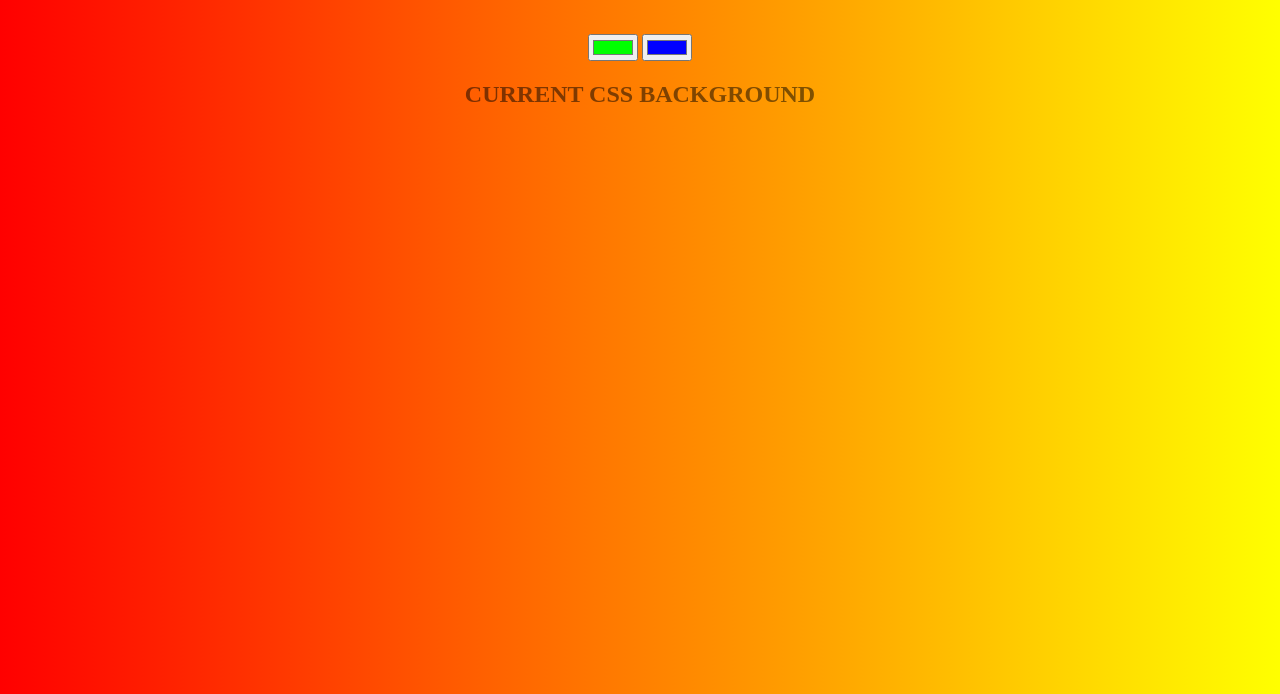
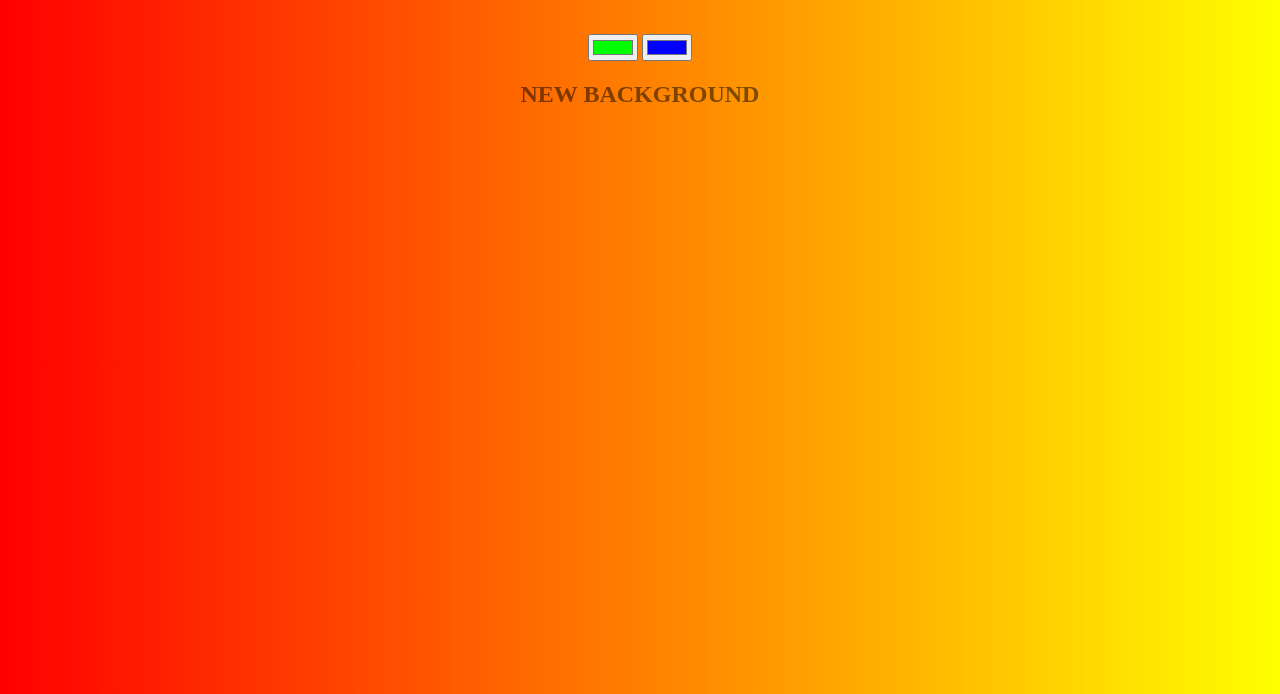
Before and after one commit to noy2frontdev/background-generator, a plain HTML site: page index.html in a window 1280 px wide. Shown: the part 106-800 px from the top of the page. Drawn offline with Linux system fonts and the light colour scheme.

Commit message:
Change text

```diff
--- a/index.html
+++ b/index.html
@@ -9,7 +9,7 @@
         <input type="color" class="color1" name="color1" value="#00ff00">
         <input type="color" class="color2" name="color2" value="#0000ff">
 
-        <h2>Current css Background</h2>
+        <h2>New background</h2>
         <h3></h3>
 
 
```
